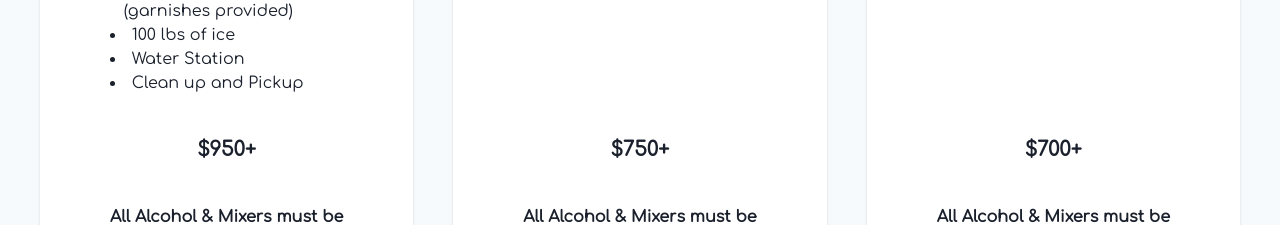
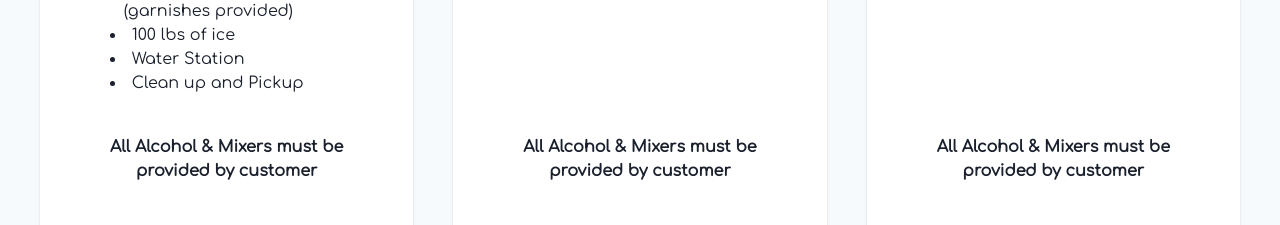
Before and after one commit to SpencerKyle/wandering-jade, a Next.js app: page /services in a window 1280 px wide. Shown: the part 920-1145 px from the top of the page. Built offline with nearby package versions, Linux system fonts and the light colour scheme.

Commit message:
removed pricing in services

```diff
--- a/pages/services.js
+++ b/pages/services.js
@@ -43,7 +43,6 @@ export default function Services() {
                     </Box>
                     <Spacer />
                     <Box>
-                        <Text fontSize='xl' mt="10" fontWeight='bold'>$950+</Text>
                         <Text fontSize='md' mt='10' fontWeight='bold' maxW='250'>All Alcohol & Mixers must be provided by customer</Text>
                     </Box>
                 </CardBody>
@@ -70,7 +69,6 @@ export default function Services() {
                     </Box>
                     <Spacer />
                     <Box>
-                        <Text fontSize='xl' mt="10" fontWeight='bold'>$750+</Text>
                         <Text fontSize='md' mt='10' fontWeight='bold' maxW='250'>All Alcohol & Mixers must be provided by customer</Text>
                     </Box>
                     </CardBody>
@@ -94,7 +92,6 @@ export default function Services() {
                     </Box>
                     <Spacer />
                     <Box align='center'>
-                        <Text fontSize='xl' mt="10" fontWeight='bold'>$700+</Text>
                         <Text fontSize='md' mt='10' fontWeight='bold' maxW='250'>All Alcohol & Mixers must be provided by customer</Text>
                     </Box>
                 </CardBody>
```
